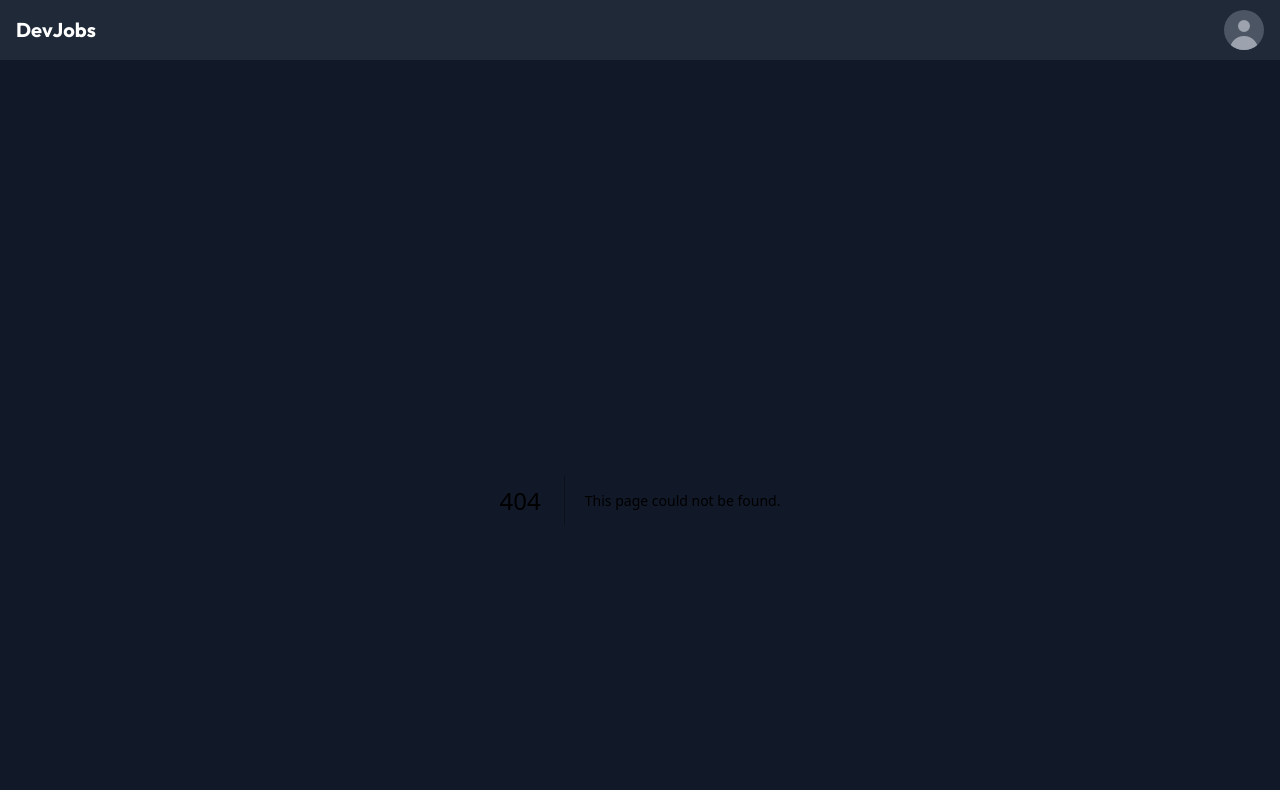
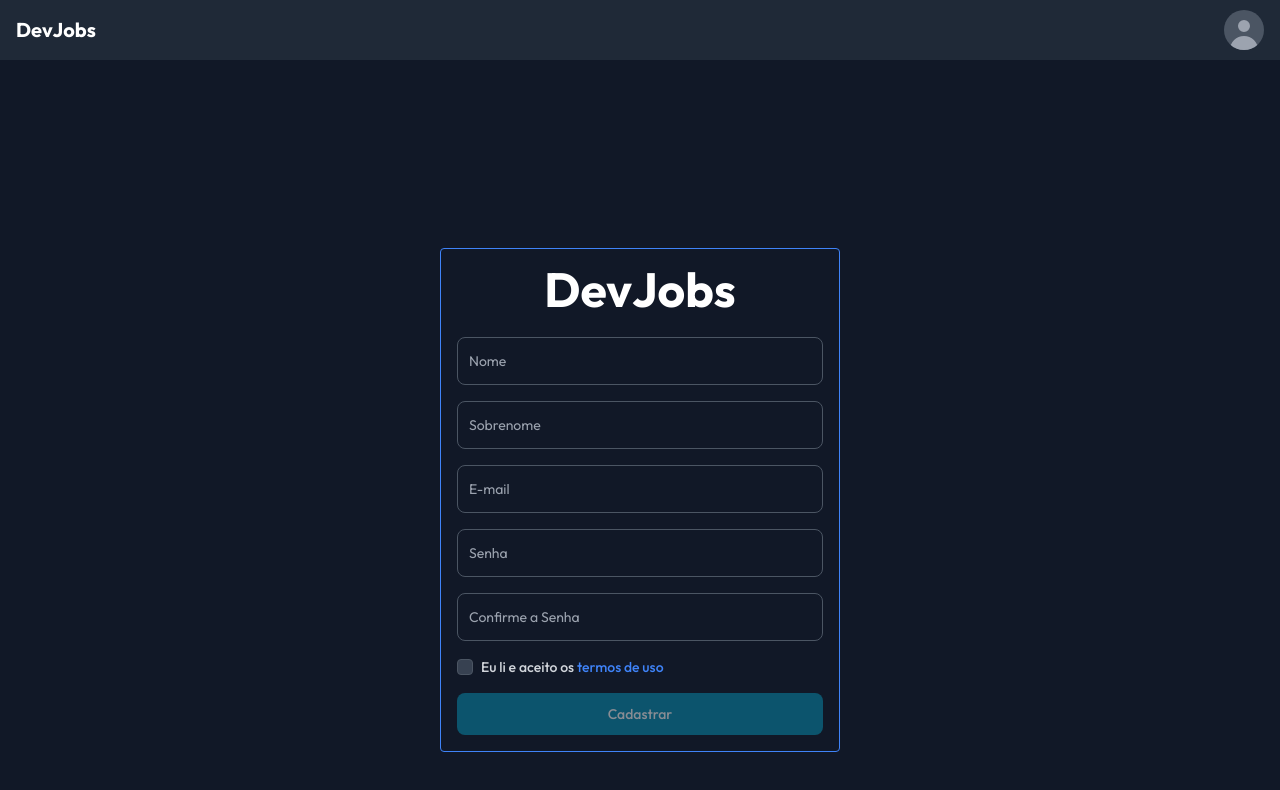
Before and after one commit to tarcisioandrade/devjobs, a Next.js app: page /user/signup in a window 1280 px wide. Before the commit this address had no page. Shown: the top 790 px of the page. Built offline with nearby package versions, Linux system fonts and the light colour scheme.

Commit message:
signup page code and style

```diff
--- /dev/null
+++ b/src/pages/user/signup.tsx
@@ -0,0 +1,214 @@
+import DevButton from "@components/UI/DevButton";
+import DevInput from "@components/UI/DevInput";
+import { patternEmail, patternOnlyLetters } from "@utils/REGEX";
+import { Checkbox, Label } from "flowbite-react";
+import Head from "next/head";
+import Link from "next/link";
+import { useRef } from "react";
+import { SubmitHandler, useForm } from "react-hook-form";
+
+type FormValues = {
+  name: string;
+  surname: string;
+  email: string;
+  password: string;
+  confirmPassword: string;
+  terms: string;
+};
+
+const Signup = () => {
+  const {
+    register,
+    handleSubmit,
+    formState: { errors },
+    watch,
+  } = useForm<FormValues>();
+
+  const passwordMatchValue = useRef({});
+  passwordMatchValue.current = watch("password", "");
+
+  const termsAccepted = watch("terms");
+
+  const onSubmitLogin: SubmitHandler<FormValues> = (data) => {
+    console.log(data);
+  };
+
+  const {
+    onChange: onChangeName,
+    onBlur: onBlurName,
+    name: nameName,
+    ref: refName,
+  } = register("name", {
+    pattern: {
+      value: patternOnlyLetters,
+      message: "Digite apenas letras.",
+    },
+    minLength: {
+      value: 4,
+      message: "Minímo de 4 letras.",
+    },
+  });
+
+  const {
+    onChange: onChangeSurname,
+    onBlur: onBlurSurname,
+    name: nameSurname,
+    ref: refSurname,
+  } = register("surname", {
+    pattern: {
+      value: patternOnlyLetters,
+      message: "Digite apenas letras.",
+    },
+    minLength: {
+      value: 4,
+      message: "Minímo de 4 letras.",
+    },
+  });
+
+  const {
+    onChange: onChangeEmail,
+    onBlur: onBlurEmail,
+    name: nameEmail,
+    ref: refEmail,
+  } = register("email", {
+    pattern: {
+      value: patternEmail,
+      message: "Digite um e-mail válido.",
+    },
+  });
+
+  const {
+    onChange: onChangePassword,
+    onBlur: onBlurPassword,
+    name: namePassword,
+    ref: refPassword,
+  } = register("password", {
+    minLength: {
+      value: 8,
+      message: "Digite uma senha com minímo de 8 carácteres.",
+    },
+  });
+
+  const {
+    onChange: onChangeConfirmPassword,
+    onBlur: onBlurConfirmPassword,
+    name: nameConfirmPassword,
+    ref: refConfirmPassword,
+  } = register("confirmPassword", {
+    validate: (value) =>
+      value === passwordMatchValue.current || "As senhas não batem.",
+  });
+
+  const {
+    onChange: onChangeTerms,
+    onBlur: onBlurTerms,
+    name: nameTerms,
+    ref: refTerms,
+  } = register("terms");
+
+  return (
+    <main className="h-screen flex items-center justify-center px-4">
+      <Head>
+        <title>DevJobs | Cadastro</title>
+      </Head>
+      <form
+        className="bg-gray-100 dark:bg-transparent border-blue-500 border p-4 rounded w-full md:max-w-[400px]"
+        onSubmit={handleSubmit(onSubmitLogin)}
+      >
+        <Link
+          href="/"
+          className="block text-5xl font-semibold text-center dark:text-white mb-6"
+        >
+          DevJobs
+        </Link>
+
+        <div>
+          <DevInput
+            label="Nome"
+            type="text"
+            onChange={onChangeName}
+            onBlur={onBlurName}
+            name={nameName}
+            ref={refName}
+            errors={errors}
+            required
+          />
+        </div>
+        <div className="my-4">
+          <DevInput
+            label="Sobrenome"
+            type="text"
+            onChange={onChangeSurname}
+            onBlur={onBlurSurname}
+            name={nameSurname}
+            ref={refSurname}
+            errors={errors}
+            required
+          />
+        </div>
+        <div className="my-4">
+          <DevInput
+            label="E-mail"
+            type="email"
+            onChange={onChangeEmail}
+            onBlur={onBlurEmail}
+            name={nameEmail}
+            ref={refEmail}
+            errors={errors}
+            required
+          />
+        </div>
+        <div className="my-4">
+          <DevInput
+            label="Senha"
+            type="password"
+            onChange={onChangePassword}
+            onBlur={onBlurPassword}
+            name={namePassword}
+            ref={refPassword}
+            errors={errors}
+            required
+          />
+        </div>
+        <div className="my-4">
+          <DevInput
+            label="Confirme a Senha"
+            type="password"
+            onChange={onChangeConfirmPassword}
+            onBlur={onBlurConfirmPassword}
+            name={nameConfirmPassword}
+            ref={refConfirmPassword}
+            errors={errors}
+          />
+        </div>
+        <div className="flex items-center gap-2">
+          <Checkbox
+            id="accept"
+            onChange={onChangeTerms}
+            onBlur={onBlurTerms}
+            name={nameTerms}
+            ref={refTerms}
+          />
+          <Label htmlFor="accept">
+            Eu li e aceito os{" "}
+            <a
+              href=""
+              className="text-blue-600 hover:underline dark:text-blue-500"
+            >
+              termos de uso
+            </a>
+          </Label>
+        </div>
+        <DevButton
+          type="submit"
+          className="w-full mt-4"
+          disabled={!termsAccepted}
+        >
+          Cadastrar
+        </DevButton>
+      </form>
+    </main>
+  );
+};
+
+export default Signup;
--- /dev/null
+++ b/src/utils/REGEX.ts
@@ -0,0 +1,4 @@
+export const patternEmail =
+  /^[\w]{1,}[\w.+-]{0,}@[\w-]{2,}([.][a-zA-Z]{2,}|[.][\w-]{2,}[.][a-zA-Z]{2,})$/;
+
+export const patternOnlyLetters = /^[a-zA-Z]+$/;
```
